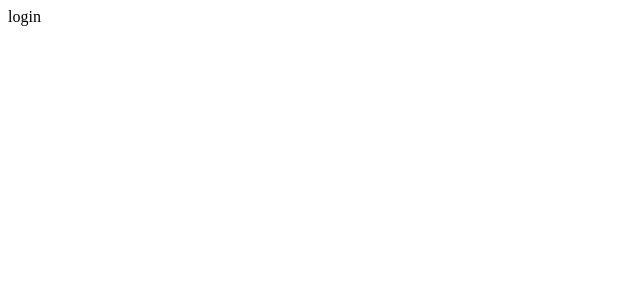
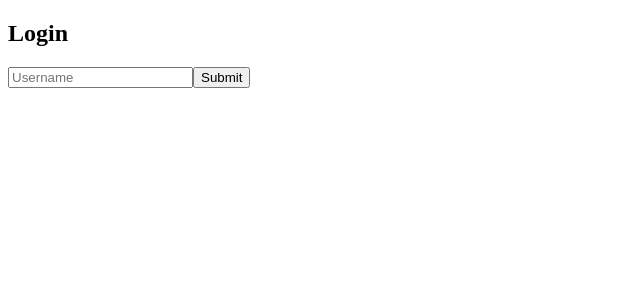
Before and after one commit to jmarcm/react-social-media, a React (Create React App) app: page / in a window 1280 px wide. Shown: the top 300 px of the page, without its empty margins (0-640 px from the left). Built offline with nearby package versions, Linux system fonts and the light colour scheme.

Commit message:
Add login basic structure

```diff
--- a/src/components/Login.js
+++ b/src/components/Login.js
@@ -1,7 +1,15 @@
 import React from "react";
 
 function Login() {
-    return <div>login</div>;
+    return (
+        <div>
+            <h2>Login</h2>
+            <form>
+                <input type="text" placeholder="Username" />
+                <button type="submit">Submit</button>
+            </form>
+        </div>
+    );
 }
 
 export default Login;
```
Also changed, not shown: 2 other files (tests, documents, lock files or other folders).
